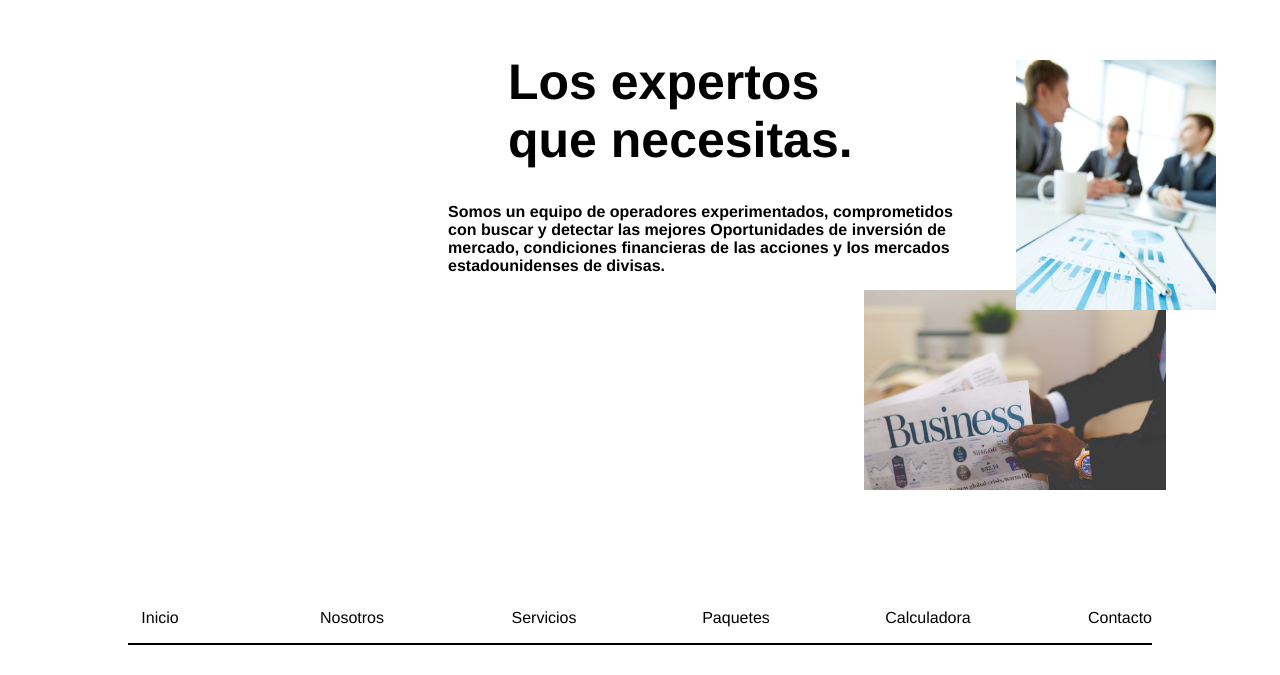
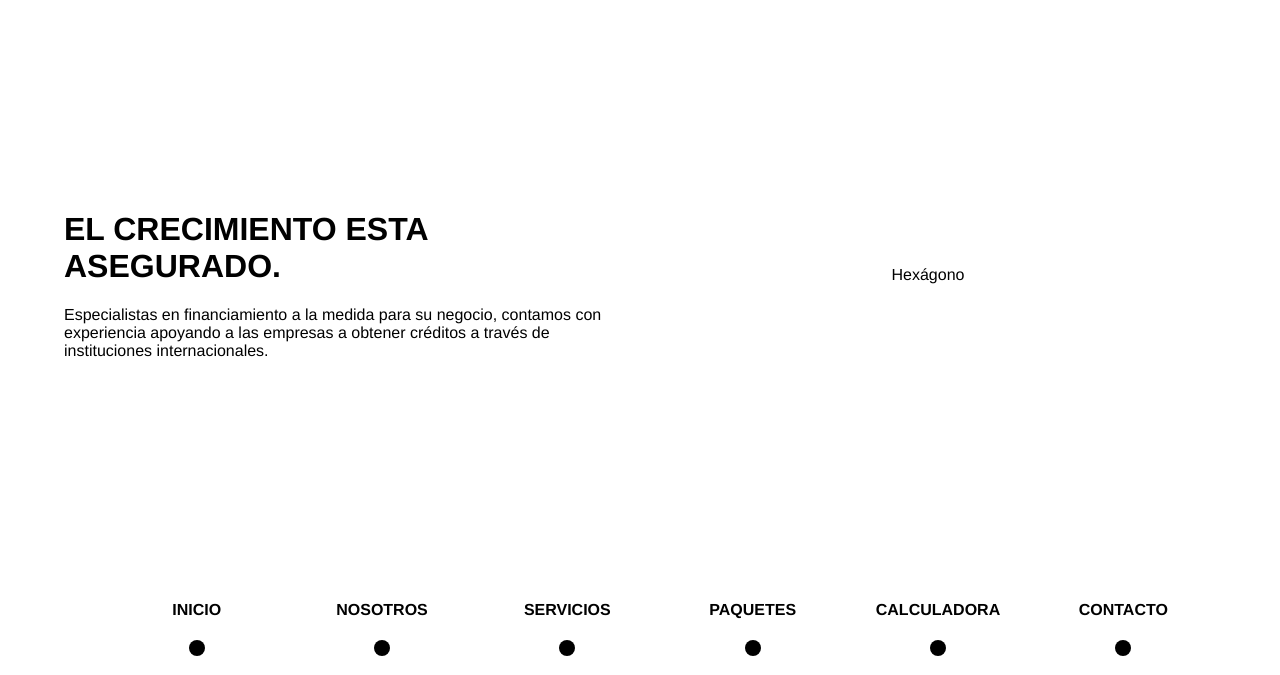
Before and after one commit to sapphiredev01/Web-finanzas, a React (Vite) app: page / in a window 1280 px wide. Shown: the part 125-800 px from the top of the page. Built offline with nearby package versions, Linux system fonts and the light colour scheme.

Commit message:
Trabajando en el stepper

```diff
--- a/src/App.jsx
+++ b/src/App.jsx
@@ -6,7 +6,7 @@ import Servicios from "./components/Servicios/Servicios"
 function App() {
   return (
     <div>
-      <Nosotros />
+      <Inicio />
     </div>
   )
 }
--- a/src/components/Inicio/Inicio.jsx
+++ b/src/components/Inicio/Inicio.jsx
@@ -1,6 +1,6 @@
 import styled from "styled-components";
 import { Media, MediaItem } from "../UI/Media/Media";
-import { Nav, Link, Effect } from "../UI/Nav/Nav";
+import Nav from "../UI/Nav/Nav";
 import Container from "../UI/Containers/Containers";
 import {
   FaFacebookF,
@@ -86,15 +86,7 @@ const Inicio = () => {
           <div>Hexágono</div>
         </Right>
       </Content>
-      <Nav>
-        <Link>Inicio</Link>
-        <Link>Nosotros</Link>
-        <Link>Servicios</Link>
-        <Link>Paquetes</Link>
-        <Link>Calculadora</Link>
-        <Link>Contacto</Link>
-        <Effect />
-      </Nav>
+      <Nav />
     </Container>
   );
 };
--- a/src/components/Nosotros/Nosotros.jsx
+++ b/src/components/Nosotros/Nosotros.jsx
@@ -1,7 +1,7 @@
 import styled from "styled-components";
 import { Media, MediaItem } from "../UI/Media/Media";
 import Container from "../UI/Containers/Containers";
-import { Nav, Link, Effect } from "../UI/Nav/Nav";
+import Nav from "../UI/Nav/Nav";
 import {
   FaFacebookF,
   AiOutlineInstagram,
@@ -116,15 +116,7 @@ const Nosotros = () => {
           <ImageHor src="src/images/business.jpg" />
         </Right>
       </Content>
-      <Nav>
-        <Link>Inicio</Link>
-        <Link>Nosotros</Link>
-        <Link>Servicios</Link>
-        <Link>Paquetes</Link>
-        <Link>Calculadora</Link>
-        <Link>Contacto</Link>
-        <Effect />
-      </Nav>
+      <Nav />
     </Container>
   );
 };
--- a/src/components/UI/Nav/Nav.jsx
+++ b/src/components/UI/Nav/Nav.jsx
@@ -1,30 +1,30 @@
-import styled from "styled-components";
+import { Wrapper, Stepper, Step } from "./NavElements";
 
-export const Nav = styled.div`
-  grid-area: 7 / 1 / 8 / 6;
-  display: flex;
-  flex-direction: row;
-  justify-content: center;
-  align-items: center;
-`;
+const Nav = () => {
+  return (
+    <Wrapper>
+      <Stepper>
+        <Step>
+          <h4>INICIO</h4>
+        </Step>
+        <Step>
+          <h4>NOSOTROS</h4>
+        </Step>
+        <Step>
+          <h4>SERVICIOS</h4>
+        </Step>
+        <Step>
+          <h4>PAQUETES</h4>
+        </Step>
+        <Step>
+          <h4>CALCULADORA</h4>
+        </Step>
+        <Step>
+          <h4>CONTACTO</h4>
+        </Step>
+      </Stepper>
+    </Wrapper>
+  );
+}
 
-export const Link = styled.a`
-  text-align: center;
-  display: block;
-  width: 25%;
-  text-decoration: none;
-  color: ##818181;
-  transition: 0.7s;
-  &:hover {
-    color: #000000;
-  }
-`;
-
-export const Effect = styled.div`
-  width: 80%;
-  height: 2px;
-  bottom: 30px;
-  background: #000000;
-  box-shadow: 0 1px 0 white;
-  position: absolute;
-`;
+export default Nav;
--- /dev/null
+++ b/src/components/UI/Nav/NavElements.jsx
@@ -0,0 +1,29 @@
+import styled from "styled-components";
+
+export const Wrapper = styled.div`
+  grid-area: 7 / 1 / 8 / 6;
+`;
+
+export const Stepper = styled.ol`
+  display: flex;
+  flex-wrap: wrap;
+`;
+
+export const Step = styled.li`
+  flex: 1;
+  display: flex;
+  flex-direction: column;
+  text-align: center;
+  &:after {
+    --size: 1rem;
+    content: "";
+    position: relative;
+    z-index: 1;
+    display: block;
+    width: var(--size);
+    height: var(--size);
+    border-radius: 50%;
+    margin: auto;
+    background: #000;
+  }
+`;
```
